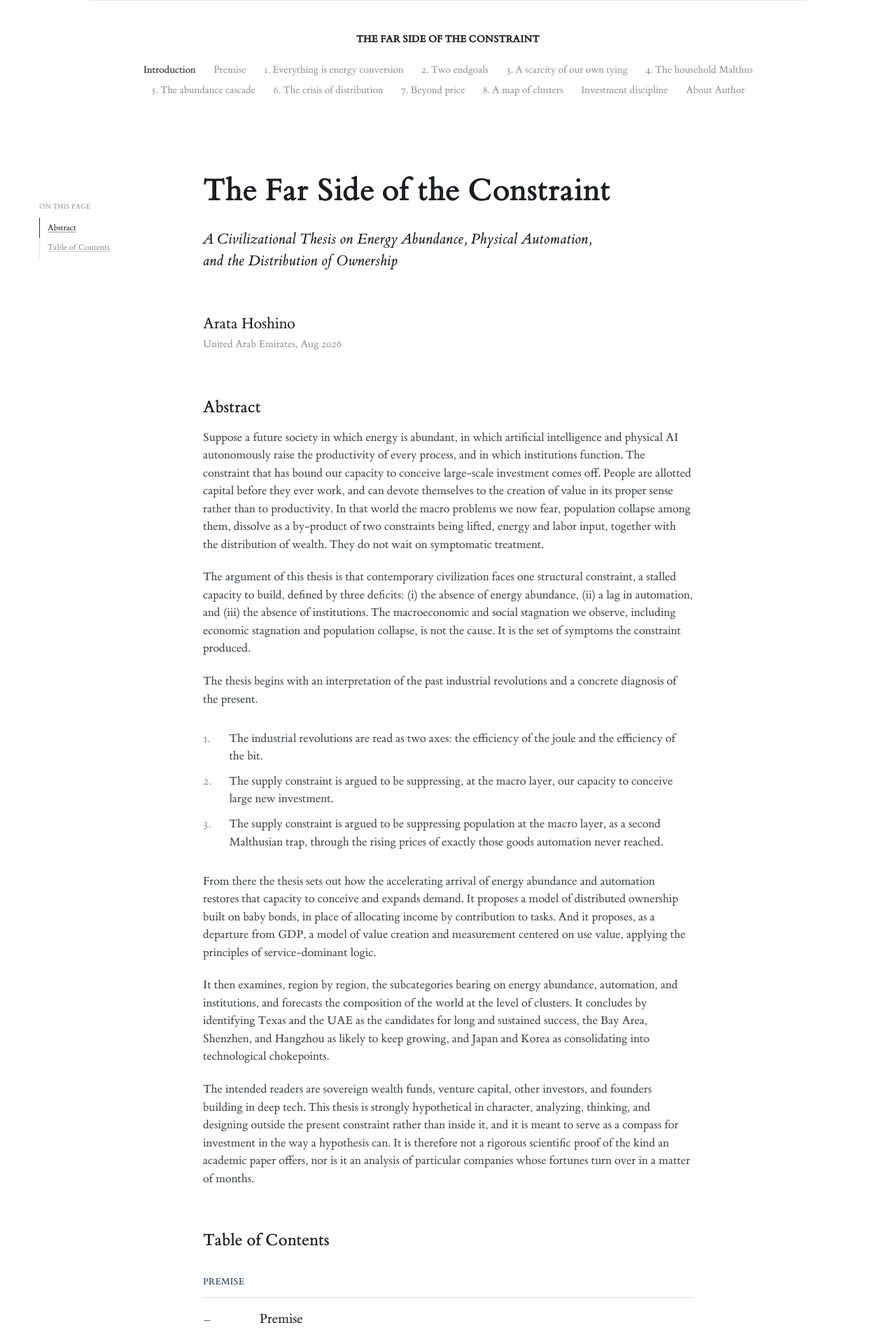
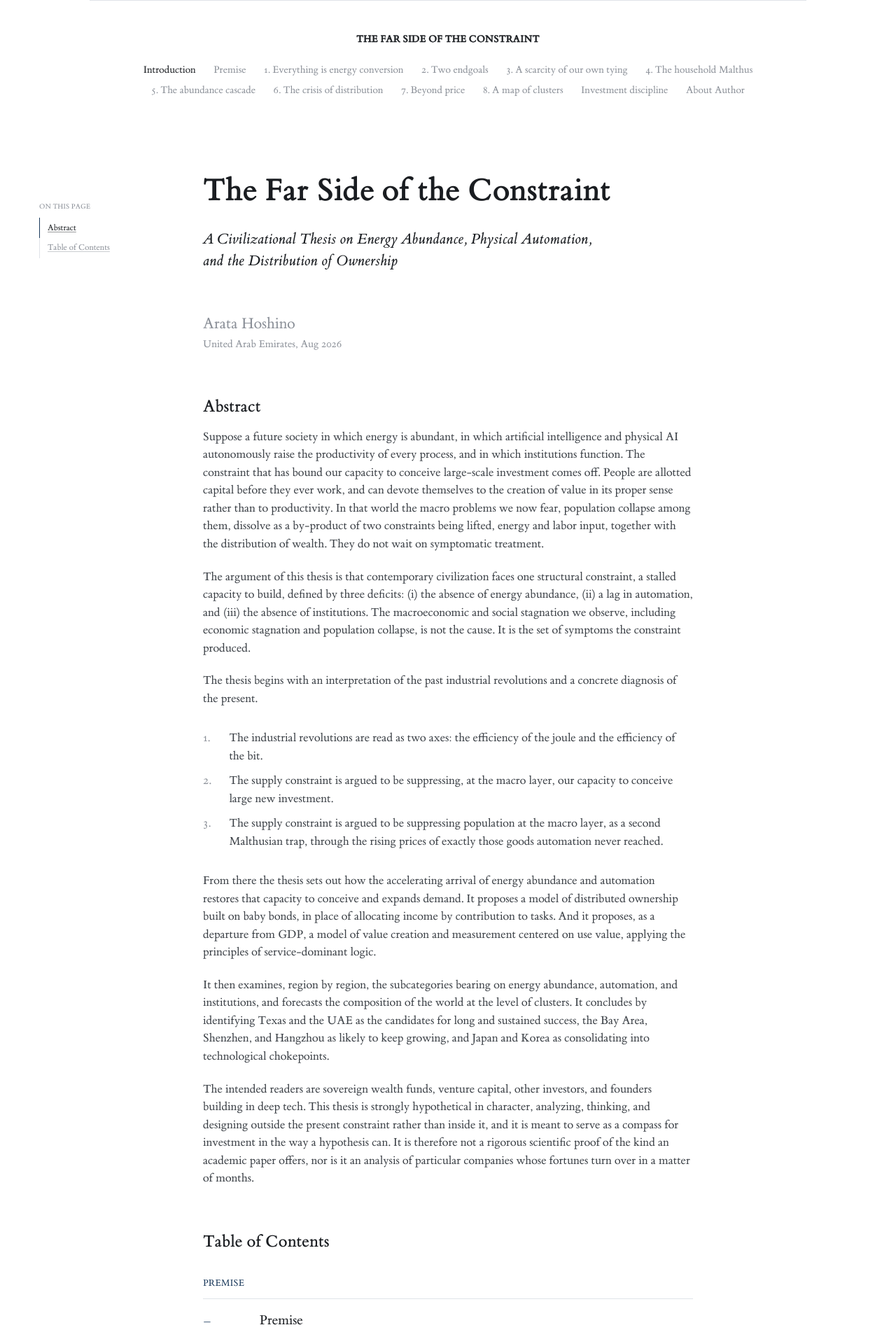
Before and after one commit to arata-hoshino/arata-hoshino.github.io, a Jekyll site: the page built from index.md, in a window 1280 px wide. Shown: the top 1903 px of the page at 70% size. Built offline with Jekyll 4.4.1, drawn with Linux system fonts in a browser that asks for light colours.

Commit message:
Set the name at the colour of the line under it, and even the two breaks
The name takes the grey of the place and date beneath it, and draws 5
percent closer to it: 6.61px of white between the two comes to 6.28.

The break over the contents is set a shade wider than the one under the
title block so the two read alike — the line above the first sits on a
longer leading, which was giving it 2.6px more air. Measured with the
face loaded, they now stand at 64.80 and 64.64px.

Co-Authored-By: Claude Opus 5 <noreply@anthropic.com>

```diff
--- a/assets/css/style.css
+++ b/assets/css/style.css
@@ -514,7 +514,8 @@ main {
 
 .author-name {
   margin: 0;
-  color: var(--ink);
+  /* the name and the line under it are set at one colour */
+  color: var(--muted);
   font-size: 1.32em;
 }
 
@@ -527,7 +528,7 @@ main {
 /* name, place and date are one block: a fixed leading keeps the three
    lines evenly spaced even though the name is set larger */
 .author {
-  line-height: 1.85rem;
+  line-height: 1.83rem;
 }
 
 .author + .author {
@@ -575,9 +576,14 @@ main {
    the contents — take the same measure. The contents head is given a
    class of its own for that, so .prose h2, which every chapter's sections
    use, is left alone. */
-.is-contents .prose,
+.is-contents .prose {
+  margin-top: 3.72rem;
+}
+
+/* the same break to the eye: the line above it sits on a longer leading,
+   so this one is set a shade wider to match it */
 .prose .toc-heading {
-  margin-top: 3.72rem;
+  margin-top: 3.884rem;
 }
 
 .epigraph blockquote {
```
